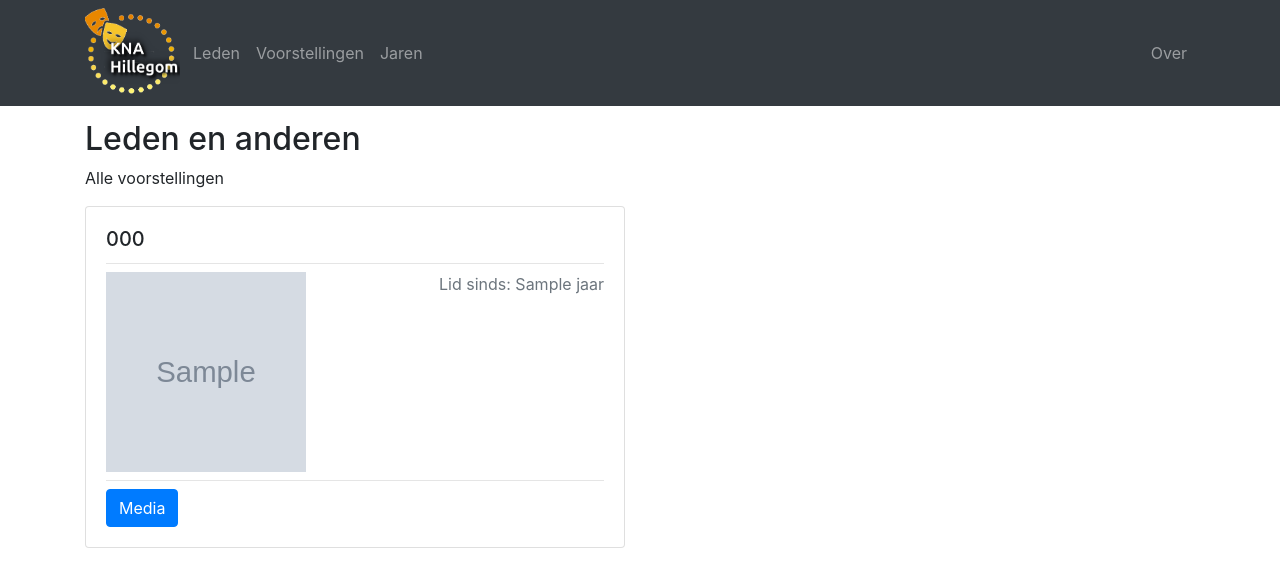
After one commit to mark-me/kna-history, a Flask app: template app/templates/voorstellingen.html in a window 1280 px wide. The commit adds this page. Shown: the top 587 px of the page. Run offline with Flask 3, Linux system fonts and the light colour scheme; the template is opened without the code that fills it: most values are stand-ins (such as "Sample title", 1, 10 or a date in 2020); grey boxes marked "Sample" are stand-in pictures; some libraries are stand-ins or nearby versions.

Commit message:
Added more functionalities

```diff
--- a/app/app.py
+++ b/app/app.py
@@ -4,6 +4,7 @@ from sys import stdout
 import os
 
 from flask import Flask, render_template, send_from_directory
+import numpy as np
 import pandas as pd
 from sqlalchemy import create_engine
 
@@ -46,22 +47,66 @@ def view_leden():
     df_lid = pd.read_sql_table(table_name="lid", con=engine)
     df_lid["Geboortedatum"] = df_lid["Geboortedatum"].dt.date
     df_lid["Startjaar"] = df_lid["Startjaar"].astype("Int64")
-    leden = df_lid.to_dict(orient="records")
-    leden = [
+    df_lid['dir_photo'] = "/data/resources/Leden/" + df_lid["id_lid"] + ".png"
+    df_lid['photo_exists'] = df_lid['dir_photo'].astype(str).map(os.path.exists)
+    df_lid['dir_photo'] = np.where(df_lid['photo_exists'], "/data/resources/Leden", "static/images")
+    df_lid['file_photo'] = np.where(df_lid['photo_exists'], df_lid["id_lid"] + ".png", "member_photo_default2.png")
+    lst_leden = df_lid.to_dict(orient="records")
+    lst_leden = [
                 dict(
                     data,
                     profielfoto=encode(
                         os.path.join(
-                            f"/data/resources/Leden",
-                            data["id_lid"] + ".png",
+                            data["dir_photo"],
+                            data["file_photo"],
                         )
                     ),
                 )
-                for data in leden
+                for data in lst_leden #if data["photo_exists"]
             ]
+    logger.info(lst_leden)
     # reports = sorted(reports, key=lambda x: x['last_modified'], reverse=True)
-    return render_template("leden.html", leden=leden)
+    return render_template("leden.html", leden=lst_leden)
 
+@app.route("/voorstellingen")
+def view_voorstellingen():
+    """Page for viewing uitvoeringen"""
+    sql_statement = """
+    SELECT
+        uitvoering.titel,
+        uitvoering.jaar,
+        uitvoering.folder,
+        file.type_media,
+        MIN(file.bestand) AS file_photo
+    FROM uitvoering
+    LEFT JOIN file
+    ON uitvoering.ref_uitvoering = file.ref_uitvoering
+    WHERE uitvoering.`type` = 'Uitvoering' AND
+        (file.type_media = 'foto' OR file.type_media IS NULL)
+    GROUP BY
+        uitvoering.titel,
+        uitvoering.jaar,
+        uitvoering.folder,
+        file.type_media
+    """
+    df_voorstelling = pd.read_sql(sql=sql_statement, con=engine)
+    df_voorstelling["jaar"] = df_voorstelling["jaar"].astype("Int64")
+    logger.info(df_voorstelling.head())
+    lst_voorstelling = df_voorstelling.to_dict(orient="records")
+    lst_voorstelling = [
+                dict(
+                    data,
+                    foto=encode(
+                        os.path.join(
+                            "/data/resources/" + data['folder'] + "/thumbnails",
+                            data["file_photo"],
+                        )
+                    ),
+                )
+                for data in lst_voorstelling
+            ]
+    logger.info(lst_voorstelling)
+    return render_template("voorstellingen.html", voorstellingen=lst_voorstelling)
 
 @app.route("/lid_fotos/<lid>")
 def lid_fotos(lid: str):
@@ -96,12 +141,16 @@ def lid_fotos(lid: str):
             lst_titel.append({"uitvoering": group_titel, "fotos": data_list})
         lst_fotos.append({"jaar": group_jaar, "uitvoering": lst_titel})
     lid = {"naam": lid}
-    logger.info(f"Loggin")
     return render_template("lid_fotos.html", lid=lid, fotos=lst_fotos)
 
 
+@app.route("/cdn/<path:filepath>")
+def lid_foto(filepath):
+    dir, filename = os.path.split(decode(filepath))
+    logger.info(f"Directory: {dir} - File: {filename}")
+    return send_from_directory(dir, filename, as_attachment=False)
+
 @app.route("/lid_fotos/cdn/<path:filepath>")
-@app.route("/leden/cdn/<path:filepath>")
 def download_file(filepath):
     dir, filename = os.path.split(decode(filepath))
     logger.info(f"Directory: {dir} - File: {filename}")
--- a/app/templates/layout.html
+++ b/app/templates/layout.html
@@ -34,7 +34,7 @@
           <div class="collapse navbar-collapse" id="navbarToggle">
             <div class="navbar-nav mr-auto">
               <a class="nav-item nav-link" href="/leden">Leden</a>
-              <a class="nav-item nav-link" href="/uitvoeringen">Uitvoeringen</a>
+              <a class="nav-item nav-link" href="/voorstellingen">Voorstellingen</a>
               <a class="nav-item nav-link" href="/jaren">Jaren</a>
             </div>
             <!-- Navbar Right Side -->
--- a/app/templates/leden.html
+++ b/app/templates/leden.html
@@ -11,7 +11,8 @@
             <h5 class="card-title">{{ lid.id_lid }}</h5>
             <hr class="my-2">
             <p class="float-right text-muted">Lid sinds: {{ lid.Startjaar }}</p>
-            <img src="cdn/{{ lid.profielfoto }}" >
+            <img src="cdn/{{ lid.profielfoto }}" width="150" height="150">
+            <hr class="my-2">
             <div class="clearfix"></div>
               <a href="lid_fotos/{{ lid.id_lid }}" class="btn btn-primary" view>Foto's</a>
               <a href="report_download/{{ lid.id_lid }}" class="btn btn-primary" download>Uitvoeringen</a>
--- /dev/null
+++ b/app/templates/voorstellingen.html
@@ -0,0 +1,23 @@
+{% extends "layout.html" %}
+{% block content %}
+<h2>Leden en anderen</h2>
+
+    <p>Alle voorstellingen</p>
+  <div class="row">
+    {% for voorstelling in voorstellingen %}
+      <div class="col-md-6 mb-3 mb-4">
+        <div class="card">
+          <div class="card-body">
+            <h5 class="card-title">{{ voorstelling.titel }}</h5>
+            <hr class="my-2">
+            <p class="float-right text-muted">Lid sinds: {{ voorstelling.jaar }}</p>
+            <img src="cdn/{{ voorstelling.foto }}" width="200" height="200">
+            <hr class="my-2">
+            <div class="clearfix"></div>
+              <a href="cdn/{{ voorstelling.foto }}" class="btn btn-primary" view>Media</a>
+          </div>
+        </div>
+      </div>
+    {% endfor %}
+  </div>
+{% endblock content %}
--- a/docker-compose.yml
+++ b/docker-compose.yml
@@ -3,6 +3,8 @@ version: "3.8"
 services:
   kna-historie:
     image: ghcr.io/mark-me/kna-history:v0.0.1
+    # build:
+    #   context: ./nginx
     container_name: kna-historie
     restart: unless-stopped
     environment:
```
Also changed, not shown: app/templates/home.html (+6 -2 lines).
